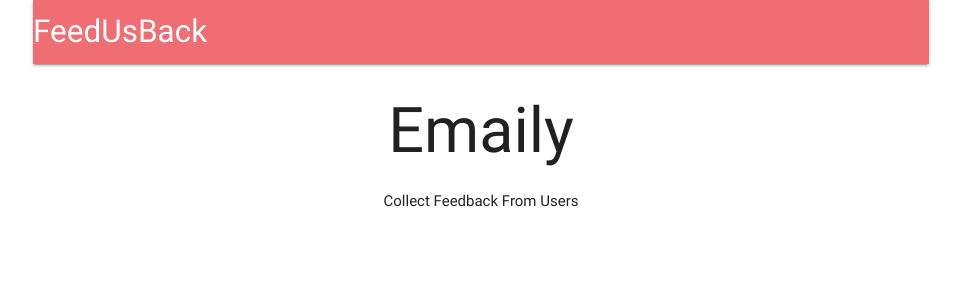
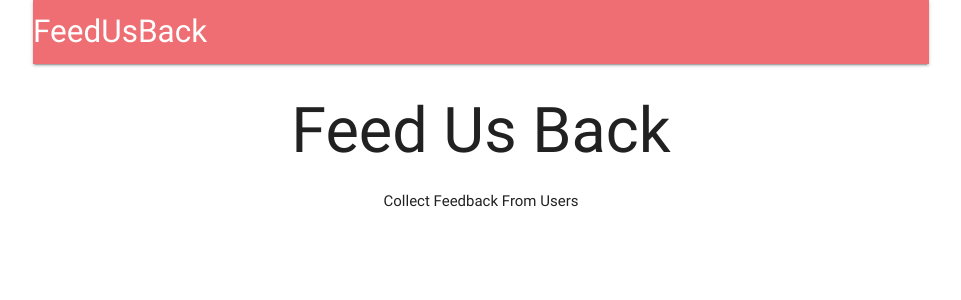
Before and after one commit to jparasha/server, a React (Create React App) app in the folder client/: page / in a window 1280 px wide. Shown: the top 300 px of the page, without its empty margins (159-1120 px from the left). Built offline with nearby package versions, Linux system fonts and the light colour scheme; no server answers.

Commit message:
LANDING modified

```diff
--- a/client/src/components/Landing.js
+++ b/client/src/components/Landing.js
@@ -4,7 +4,7 @@ const Landing = () => {
     return(
         <div style={{ textAlign: 'center'}}>
             <h1>
-                Emaily
+                Feed Us Back
             </h1>
             Collect Feedback From Users
         </div>
```
